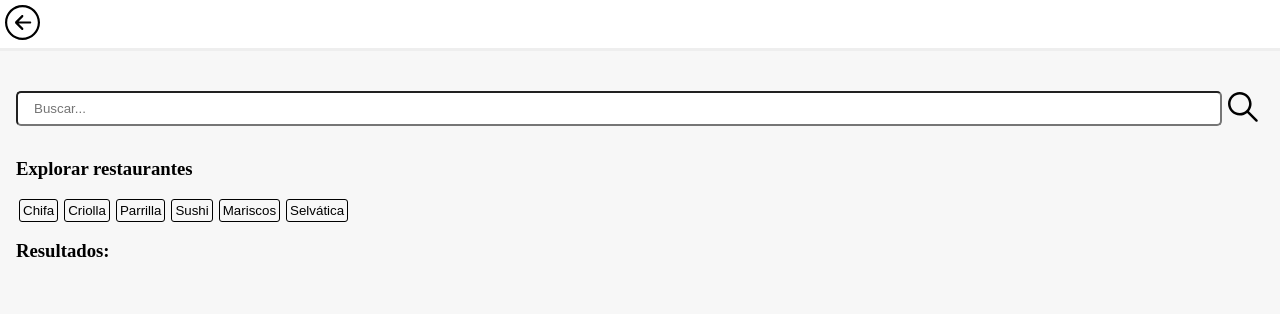
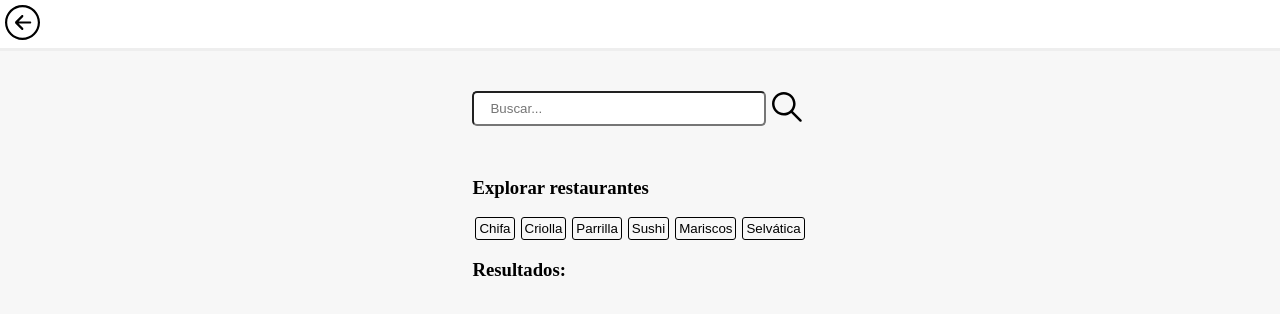
Before and after one commit to AnaflaviaDiaz/foodmap-react, a React (Create React App) app: page /search in a window 1280 px wide. Shown: the top 314 px of the page. Built offline with nearby package versions, Linux system fonts and the light colour scheme; a web font is replaced by a local one.

Commit message:
feat(fix-css): add styles for desktop view in search restaurant

```diff
--- a/src/components/search/Search.scss
+++ b/src/components/search/Search.scss
@@ -1,3 +1,10 @@
 .Search {
   padding: 1rem;
+
+  @media screen and (min-width: 600px) {
+    & {
+      justify-content: center;
+      display: grid;
+    }
+  }
 }
--- a/src/components/search/SearchItem/SearchItem.scss
+++ b/src/components/search/SearchItem/SearchItem.scss
@@ -3,4 +3,5 @@
 .SearchItem {
   padding: 1rem;
   border-bottom: 1px solid $border-primary-color;
+  cursor: pointer;
 }
--- a/src/scss/module/button/BadgeButton.scss
+++ b/src/scss/module/button/BadgeButton.scss
@@ -5,4 +5,5 @@
   border: 1px solid black;
   border-radius: 3px;
   padding: 3px;
+  cursor: pointer;
 }
```
